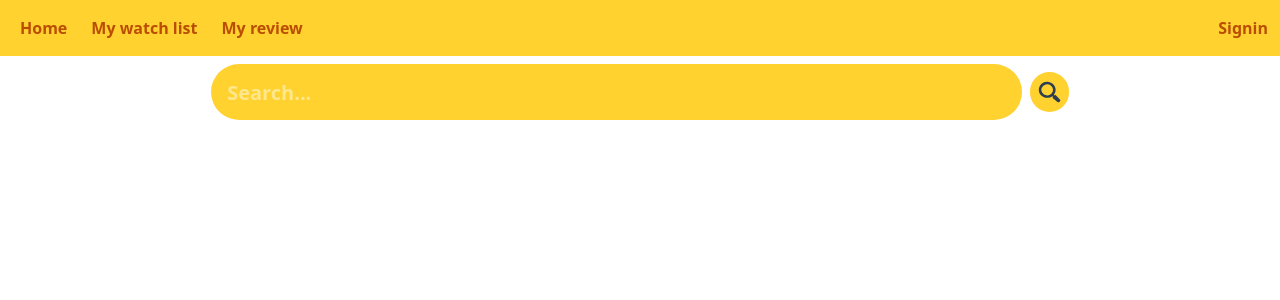
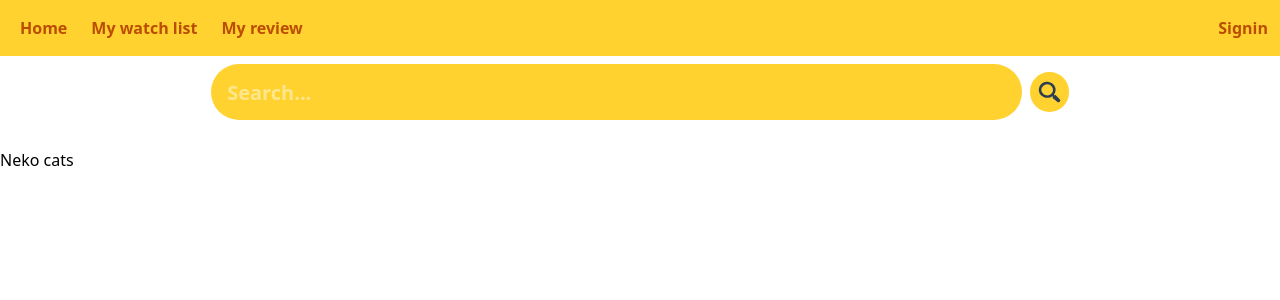
Before and after one commit to kifo99/nyanime-list, a React (Vite) app in the folder client/: page / in a window 1280 px wide. Shown: the top 300 px of the page. Built offline with nearby package versions, Linux system fonts and the light colour scheme.

Commit message:
Addint changes to AnimePicker

```diff
--- a/client/src/App.jsx
+++ b/client/src/App.jsx
@@ -5,6 +5,7 @@ import AnimeCard from "./components/Anime/AnimeCard";
 import Navbar from "./components/Navigation/Navbar";
 import AppRoutes from "./components/AppRoutes/AppRoutes";
 import Signup from "./components/Modal/Signup";
+import AvatarPicker from "./components/AvatarPicker/AvatarPicker";
 
 export default function App() {
   const [animeList, setAnimeList] = useState([]);
@@ -51,6 +52,10 @@ export default function App() {
       <div className="flex justify-center items-center mt-5">
         <Signup showSignup={showSignup} />
       </div>
+
+      <div>
+        <AvatarPicker />
+      </div>
       <AppRoutes />
     </>
   );
--- a/client/src/components/AvatarPicker/AvatarPicker.jsx
+++ b/client/src/components/AvatarPicker/AvatarPicker.jsx
@@ -0,0 +1,18 @@
+import { useEffect } from "react";
+import axios from "axios";
+
+export default function AvatarPicker() {
+  //   const name = "gambit";
+  //   useEffect(function () {
+  //     async function fetchData() {
+  //       const data = await axios.get(
+  //         `https://api.dicebear.com/9.x/initials/svg?seed=Felix`
+  //       );
+
+  //       console.log(data);
+  //     }
+
+  //     fetchData();
+  //   });
+  return <h1>Neko cats</h1>;
+}
```
